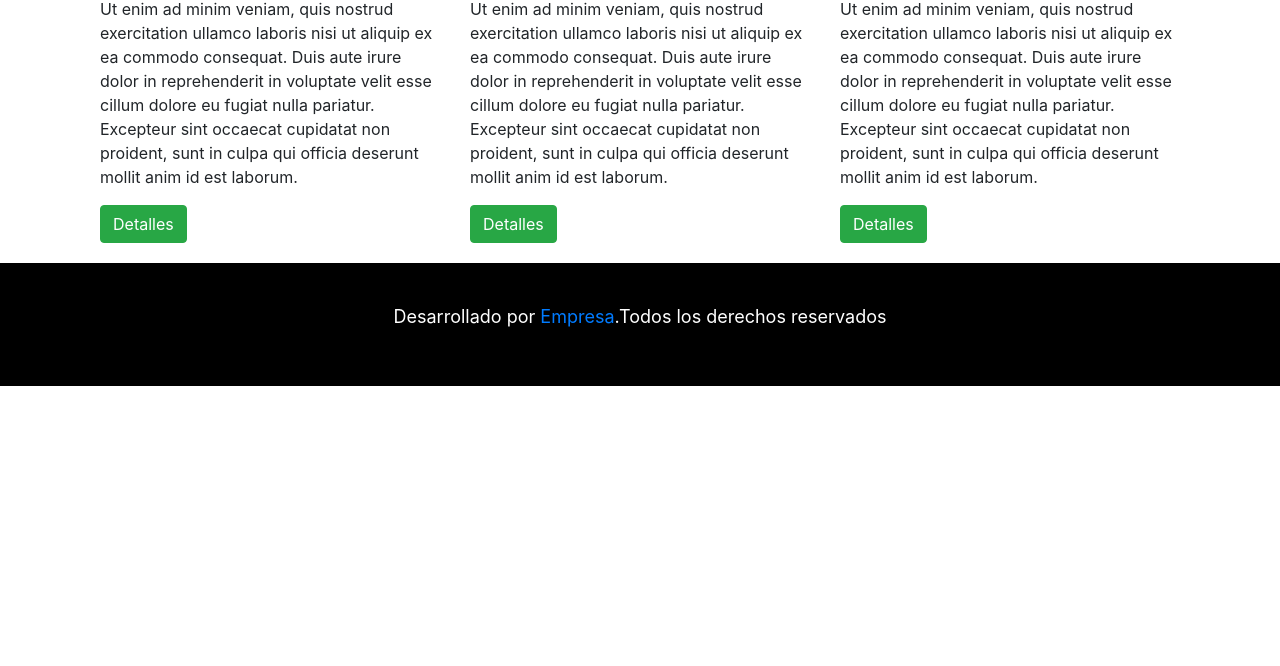
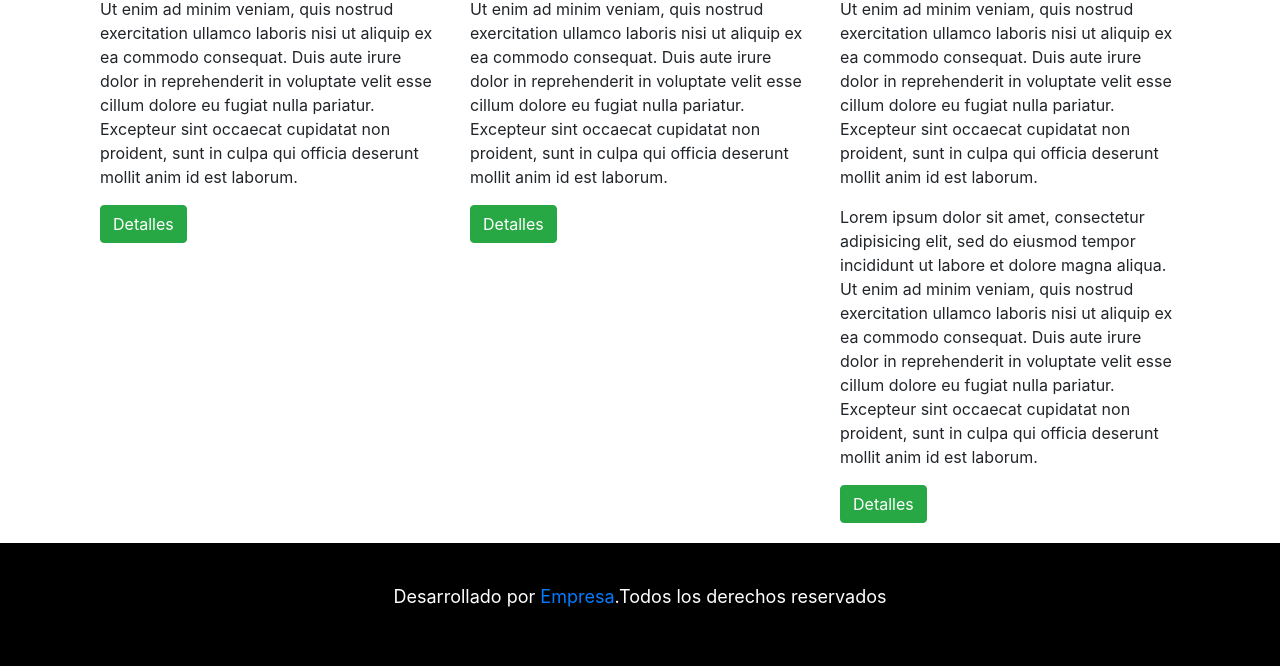
Before and after one commit to lizarmoa/proyectocapacit, a PHP site: page /servicios.php in a window 1280 px wide. Shown: the part 298-964 px from the top of the page. Before the commit the page ends 684 px from the top, so only its background shows below. Run offline with PHP 8.4, Linux system fonts and the light colour scheme.

Commit message:
servicios

```diff
--- a/servicios.php
+++ b/servicios.php
@@ -68,6 +68,12 @@
          cillum dolore eu fugiat nulla pariatur. Excepteur sint occaecat cupidatat non
          proident, sunt in culpa qui officia deserunt mollit anim id est laborum.
        </p>
+       <p>Lorem ipsum dolor sit amet, consectetur adipisicing elit, sed do eiusmod
+       tempor incididunt ut labore et dolore magna aliqua. Ut enim ad minim veniam,
+       quis nostrud exercitation ullamco laboris nisi ut aliquip ex ea commodo
+       consequat. Duis aute irure dolor in reprehenderit in voluptate velit esse
+       cillum dolore eu fugiat nulla pariatur. Excepteur sint occaecat cupidatat non
+       proident, sunt in culpa qui officia deserunt mollit anim id est laborum.</p>
        <a href="detalles.php" class="btn btn-success"> Detalles</a>
        </div>
      </div>
```
